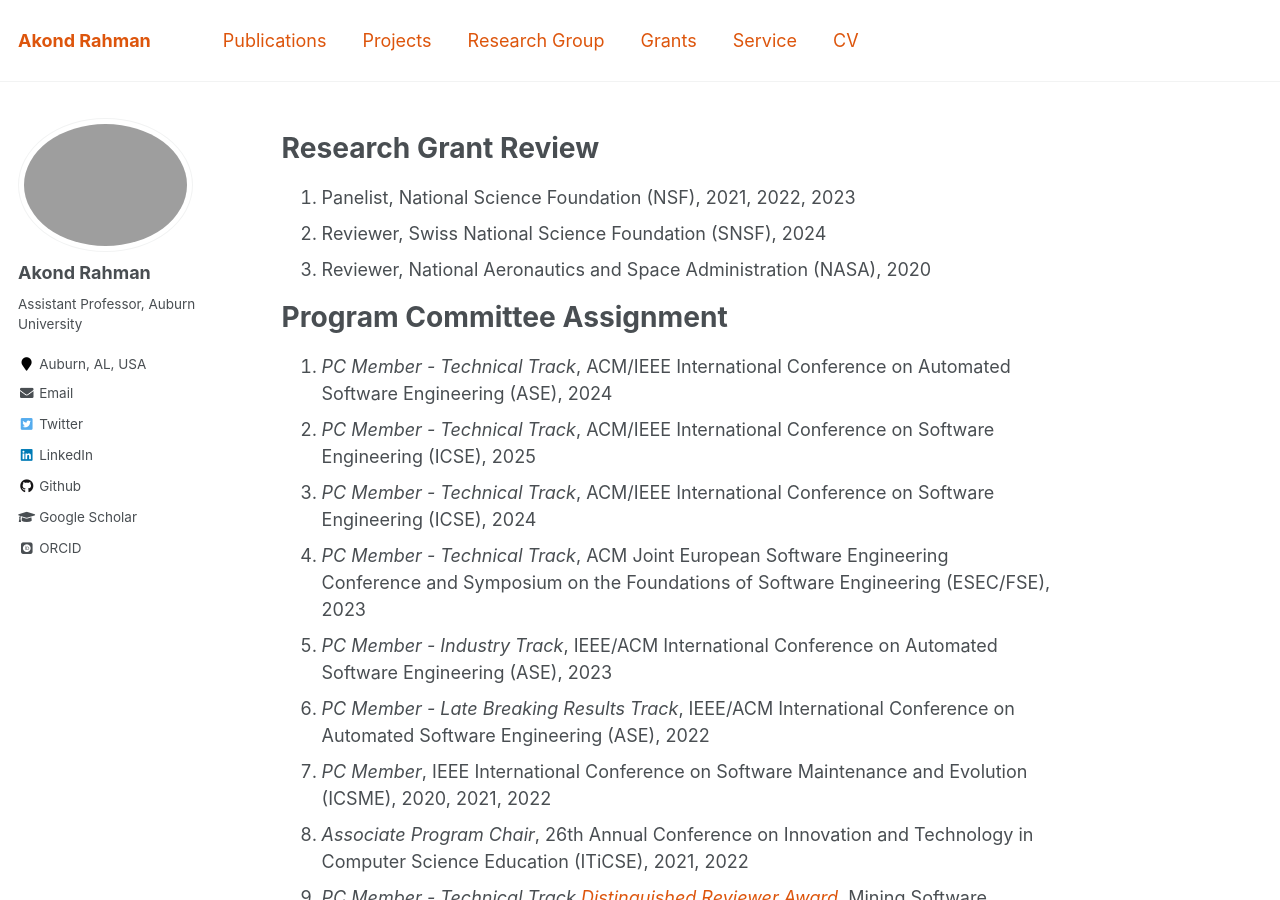
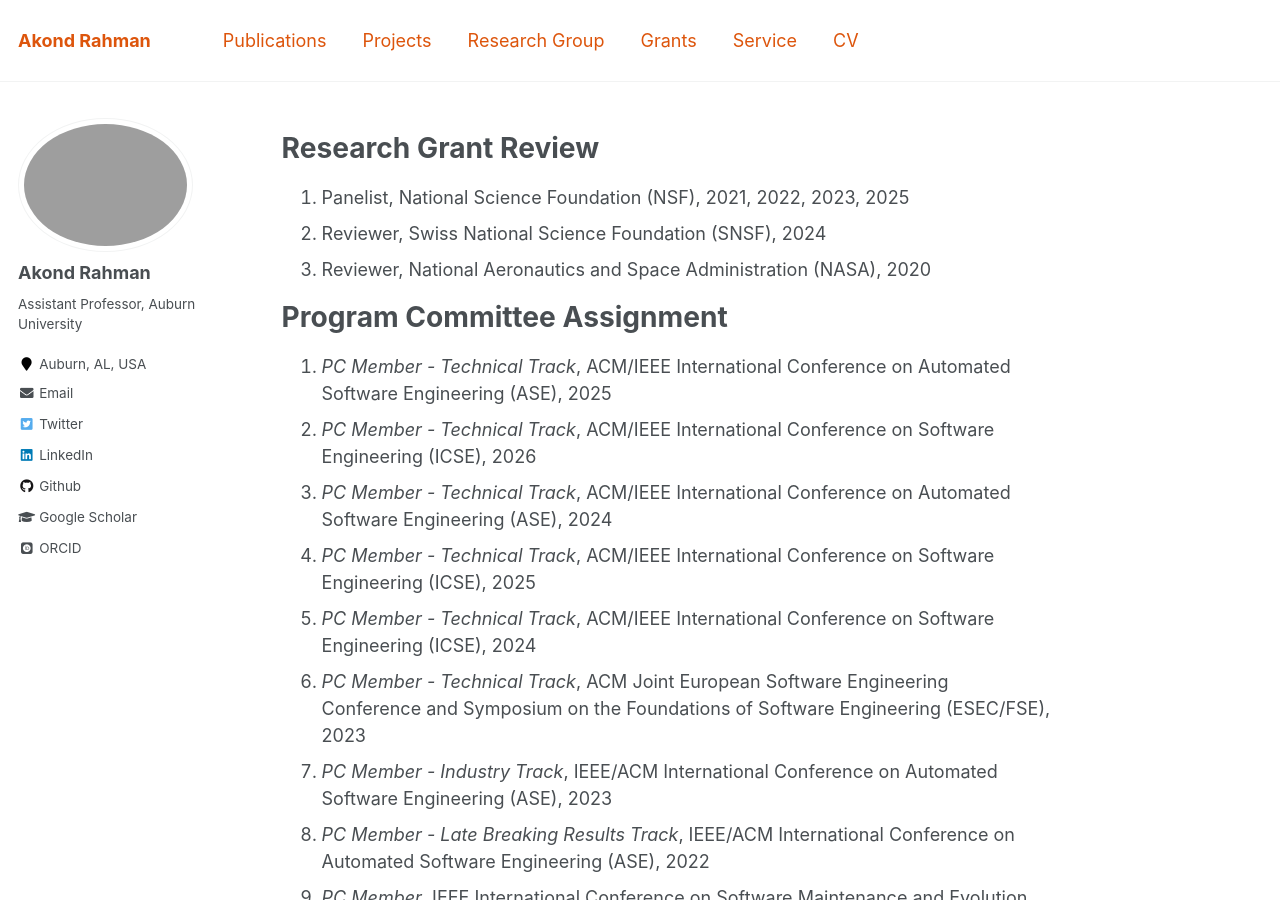
Before and after one commit to akondrahman/akondrahman.github.io, a Jekyll site: the page built from _pages/service.md, in a window 1280 px wide and 900 px high. Built offline with Jekyll 4.4.1, drawn with Linux system fonts in a browser that asks for light colours; some web fonts are replaced; some of the changed text lies outside the part shown.

Commit message:
service updates

```diff
--- a/_pages/service.md
+++ b/_pages/service.md
@@ -7,12 +7,14 @@ author_profile: true
 
 Research Grant Review
 ======
-3. Panelist, National Science Foundation (NSF), 2021, 2022, 2023
+3. Panelist, National Science Foundation (NSF), 2021, 2022, 2023, 2025
 2. Reviewer, Swiss National Science Foundation (SNSF), 2024
 1. Reviewer, National Aeronautics and Space Administration (NASA), 2020
 
 Program Committee Assignment
 ======
+17. *PC Member - Technical Track*, ACM/IEEE International Conference on Automated Software Engineering (ASE), 2025
+16. *PC Member - Technical Track*, ACM/IEEE International Conference on Software Engineering (ICSE), 2026
 15. *PC Member - Technical Track*, ACM/IEEE International Conference on Automated Software Engineering (ASE), 2024
 14. *PC Member - Technical Track*, ACM/IEEE International Conference on Software Engineering (ICSE), 2025
 13. *PC Member - Technical Track*, ACM/IEEE International Conference on Software Engineering (ICSE), 2024
```
Also changed, not shown: other parts of _pages/service.md (+7 -2 lines).
